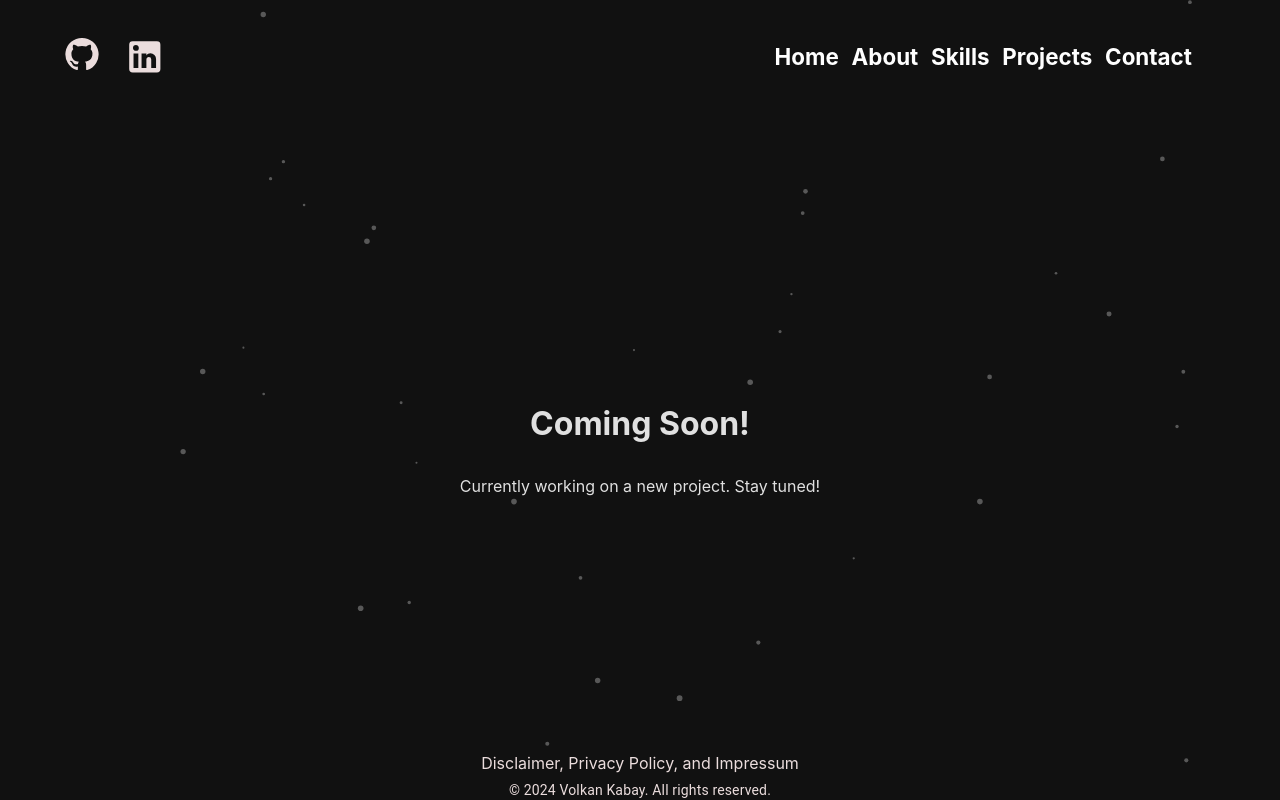
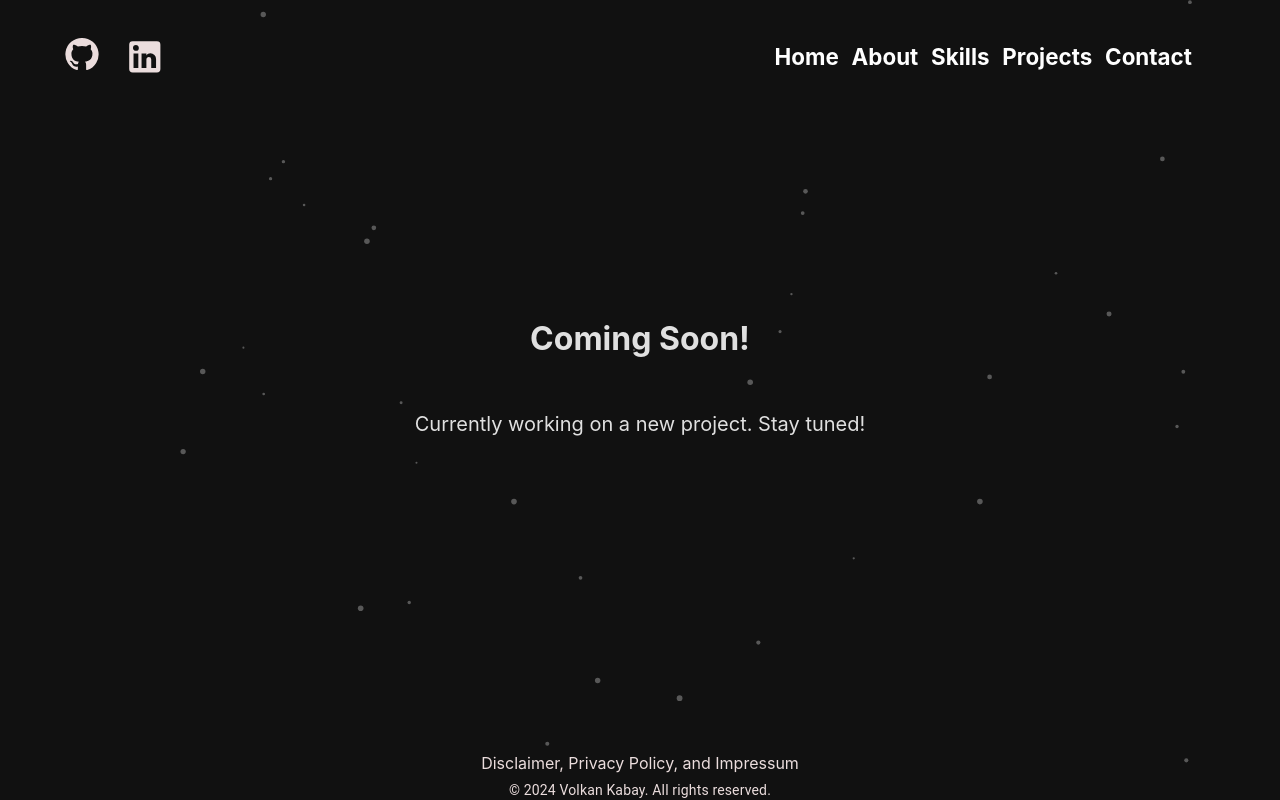
Before and after one commit to VolkanKabay/React-Portfolio, a React (Vite) app: page /projects in a window 1280 px wide. Built offline with nearby package versions, Linux system fonts and the light colour scheme; no server answers; the database is empty.

Commit message:
use div instead of box

```diff
--- a/src/About.tsx
+++ b/src/About.tsx
@@ -1,5 +1,4 @@
 import {
-  Box,
   Chip,
   Container,
   Divider,
@@ -41,8 +40,15 @@ const About = () => {
       }}
     >
       <NavigationBar />
-      <Box sx={{ mt: 10, px: 2, marginLeft: isMobile ? "0" : "-1rem" }}>
-        <Box sx={{ mb: 4 }}>
+      <div
+        style={{
+          marginTop: 10,
+          paddingLeft: 2,
+          paddingRight: 2,
+          marginLeft: isMobile ? "0" : "-1rem",
+        }}
+      >
+        <div style={{ marginBottom: 4 }}>
           <Typography
             variant="h4"
             fontWeight={600}
@@ -64,9 +70,9 @@ const About = () => {
             in IT and software development. Driven to continually expand
             technical knowledge and contribute to impactful projects.
           </Typography>
-        </Box>
+        </div>
 
-        <Box sx={{ mb: 4 }}>
+        <div style={{ marginBottom: 4 }}>
           <Typography
             variant="h4"
             fontWeight={600}
@@ -99,9 +105,9 @@ const About = () => {
             date="10.2021 - 09.2022"
             label="Social Year"
           />
-        </Box>
+        </div>
 
-        <Box sx={{ mb: 4 }}>
+        <div style={{ marginBottom: 4 }}>
           <Typography
             variant="h4"
             fontWeight={600}
@@ -119,8 +125,8 @@ const About = () => {
             date="2021"
             label="School Certificate"
           />
-        </Box>
-      </Box>
+        </div>
+      </div>
       <Footer />
     </Container>
   );
@@ -137,9 +143,9 @@ const WorkExperience: React.FC<WorkExperienceProps> = ({
   date,
   label,
 }) => (
-  <Box sx={{ mb: 4 }}>
-    <Box
-      sx={{
+  <div style={{ marginBottom: 4 }}>
+    <div
+      style={{
         display: "flex",
         alignItems: "center",
         justifyContent: "space-between",
@@ -153,7 +159,7 @@ const WorkExperience: React.FC<WorkExperienceProps> = ({
         variant="filled"
         sx={{ background: "#D7FFE0", color: "#1B5E20" }}
       />
-    </Box>
+    </div>
     <Typography
       variant="body1"
       sx={{ color: "#ebdddd", opacity: 0.7, fontSize: 14, mt: 1 }}
@@ -161,7 +167,7 @@ const WorkExperience: React.FC<WorkExperienceProps> = ({
       {date}
     </Typography>
     <Divider sx={{ mt: 2, backgroundColor: "#ebdddd", opacity: 0.4 }} />
-  </Box>
+  </div>
 );
 
 const Education = ({
@@ -173,9 +179,9 @@ const Education = ({
   date: string;
   label: string;
 }) => (
-  <Box sx={{ mb: 4 }}>
-    <Box
-      sx={{
+  <div style={{ marginBottom: 4 }}>
+    <div
+      style={{
         display: "flex",
         alignItems: "center",
         justifyContent: "space-between",
@@ -189,7 +195,7 @@ const Education = ({
         variant="filled"
         sx={{ background: "#D7FFE0", color: "#1B5E20" }}
       />
-    </Box>
+    </div>
     <Typography
       variant="body2"
       sx={{ color: "#ebdddd", opacity: 0.7, fontSize: 14, mt: 1 }}
@@ -197,7 +203,7 @@ const Education = ({
       {date}
     </Typography>
     <Divider sx={{ mt: 2, backgroundColor: "#ebdddd", opacity: 0.4 }} />
-  </Box>
+  </div>
 );
 
 export default About;
--- a/src/NavigationBar.tsx
+++ b/src/NavigationBar.tsx
@@ -1,6 +1,5 @@
 import {
   AppBar,
-  Box,
   Toolbar,
   Tooltip,
   useMediaQuery,
@@ -35,8 +34,8 @@ const NavigationBar = () => {
             alignItems: "center",
           }}
         >
-          <Box
-            sx={{
+          <div
+            style={{
               display: "flex",
               justifyContent: isMobile ? "center" : "start",
               marginTop: isMobile ? "0.5rem" : 0,
@@ -77,8 +76,8 @@ const NavigationBar = () => {
                 }}
               />
             </Tooltip>
-          </Box>
-          <Box sx={{ display: "flex", gap: "0.8rem" }}>
+          </div>
+          <div style={{ display: "flex", gap: "0.8rem" }}>
             <motion.a
               href="/"
               variants={linkVariants}
@@ -124,7 +123,7 @@ const NavigationBar = () => {
             >
               Contact
             </motion.a>
-          </Box>
+          </div>
         </Toolbar>
       </AppBar>
     </div>
--- a/src/Projects.tsx
+++ b/src/Projects.tsx
@@ -1,26 +1,10 @@
-import { Box, Container } from "@mui/material";
+import { Container } from "@mui/material";
 import NavigationBar from "./NavigationBar";
 import { motion } from "framer-motion";
 import Footer from "./Footer";
 
 const Projects = () => {
   const projects = [
-    // {
-    //   id: 1,
-    //   image: "./react portfolio.png",
-    //   title: "This Portfolio!",
-    //   link: "https://github.com/VolkanKabay/React-Portfolio",
-    //   description:
-    //     "This is the portfolio you are currently looking at. It was built using React, TypeScript, and Material-UI. The animations were made using Framer Motion. I also used React-Router to handle the routing. The project is hosted on Netlify and the source code is available on GitHub.You can clearly see the improvements I made in my coding skills since the Spotify Clone.Since this is a portfolio, I wanted to keep it simple and clean, so I implemented a dark theme, animations and no unnecessary features. A visitor count is present, which is obtained from an firebase database.",
-    // },
-    // {
-    //   id: 2,
-    //   image: "./spotify clone 2.png",
-    //   title: "Spotify Clone",
-    //   link: "https://github.com/VolkanKabay/spotify-klon",
-    //   description:
-    //     "This was a project I did to learn more about different technologies like React, Redux, and the Material-UI component library. This Project features dynamic routing, state management, and showing data based on API calls. The layout is obviously based on the Spotify Web Player. This was one of my first projects so it has some flaws, for example it not being responsive.",
-    // },
     {
       id: 1,
       title: "Coming Soon!",
@@ -35,26 +19,26 @@ const Projects = () => {
         display: "flex",
         flexDirection: "column",
         marginTop: "2%",
-        height: "95%",
       }}
     >
       <NavigationBar />
-      <Box
-        sx={{
+
+      <div
+        style={{
           position: "fixed",
           zIndex: 1,
           top: "50%",
           left: 0,
           right: 0,
+          transform: "translateY(-50%)",
         }}
       >
         {projects.map((project) => (
-          <Box key={project.id}>
-            <motion.text
+          <div key={project.id}>
+            <motion.div
               transition={{ delay: 0.5, duration: 1.5 }}
               animate={{ opacity: 1, x: 0 }}
               initial={{ opacity: 0, x: -100 }}
-              fontWeight={600}
               style={{
                 fontSize: "2rem",
                 textAlign: "center",
@@ -63,52 +47,36 @@ const Projects = () => {
               }}
             >
               {project.title}
-            </motion.text>
-            <Box
-              sx={{
-                backgroundColor: "linear-gradient(to right, #414345, #232526)",
+            </motion.div>
+
+            <div
+              style={{
                 padding: "2%",
-                boxShadow:
-                  "0px 0px 10px 0px linear-gradient(to right, #414345, #232526)",
               }}
             >
-              {/* <motion.img
+              <motion.p
                 transition={{ delay: 0.5, duration: 1.5 }}
                 animate={{ opacity: 1, x: 0 }}
                 initial={{ opacity: 0, x: -100 }}
-                onClick={() => window.open(project.link, "_blank")}
-                src={project.image}
-                alt={project.title}
-                style={{
-                  cursor: "pointer",
-                  width: "100%",
-                  height: "auto",
-                  objectFit: "fill",
-                  boxShadow: "0px 0px 7.5px 0px ",
-                }}
-              /> */}
-
-              <motion.text
-                transition={{ delay: 0.5, duration: 1.5 }}
-                animate={{ opacity: 1, x: 0 }}
-                initial={{ opacity: 0, x: -100 }}
-                fontWeight={400}
-                fontSize={20}
                 style={{
                   textAlign: "center",
                   display: "block",
                   fontWeight: 400,
+                  fontSize: "20px",
                 }}
               >
                 {project.description}
-              </motion.text>
-            </Box>
-          </Box>
+              </motion.p>
+            </div>
+          </div>
         ))}
-      </Box>
-      <Box sx={{ position: "fixed", zIndex: 1, bottom: 0, left: 0, right: 0 }}>
+      </div>
+
+      <div
+        style={{ position: "fixed", zIndex: 1, bottom: 0, left: 0, right: 0 }}
+      >
         <Footer />
-      </Box>
+      </div>
     </Container>
   );
 };
--- a/src/Skills.tsx
+++ b/src/Skills.tsx
@@ -1,5 +1,4 @@
 import {
-  Box,
   Container,
   Divider,
   Grid,
@@ -62,7 +61,8 @@ const Skills = () => {
             rating: 3,
           },
           {
-            imageSrc: "https://git-scm.com/images/logos/downloads/Git-Icon-1788C.svg",
+            imageSrc:
+              "https://git-scm.com/images/logos/downloads/Git-Icon-1788C.svg",
             alt: "Git",
             text: "Git",
             rating: 3,
@@ -100,7 +100,7 @@ const Skills = () => {
       </Grid>
       <Divider sx={{ backgroundColor: "#ebdddd" }} />
 
-      <Box sx={{ marginTop: "5%", marginBottom: "10%" }}>
+      <div style={{ marginTop: "5%", marginBottom: "10%" }}>
         <motion.div
           style={{
             color: "#ebdddd",
@@ -118,7 +118,7 @@ const Skills = () => {
           any of these technologies. But I'm trying to improve myself and learn
           new things about these technologies every day.
         </motion.div>
-      </Box>
+      </div>
       <Footer />
     </Container>
   );
@@ -141,8 +141,8 @@ const SkillBox = ({
       animate={{ opacity: 1, y: 0 }}
       transition={{ duration: 1 }}
     >
-      <Box
-        sx={{
+      <div
+        style={{
           display: "flex",
           flexDirection: "column",
           alignItems: "center",
@@ -160,8 +160,8 @@ const SkillBox = ({
           style={{ width: 100, height: 100, margin: 5 }}
         />
         <Typography sx={{ color: "#ebdddd", fontSize: 20 }}>{text}</Typography>
-        <Box
-          sx={{ display: "flex", alignItems: "center", marginTop: "0.5rem" }}
+        <div
+          style={{ display: "flex", alignItems: "center", marginTop: "0.5rem" }}
         >
           {Array.from({ length: 5 }, (_, index) =>
             index < rating ? (
@@ -170,8 +170,8 @@ const SkillBox = ({
               <StarBorderIcon key={index} sx={{ color: "#ebdddd" }} />
             )
           )}
-        </Box>
-      </Box>
+        </div>
+      </div>
     </motion.div>
   );
 };
```
